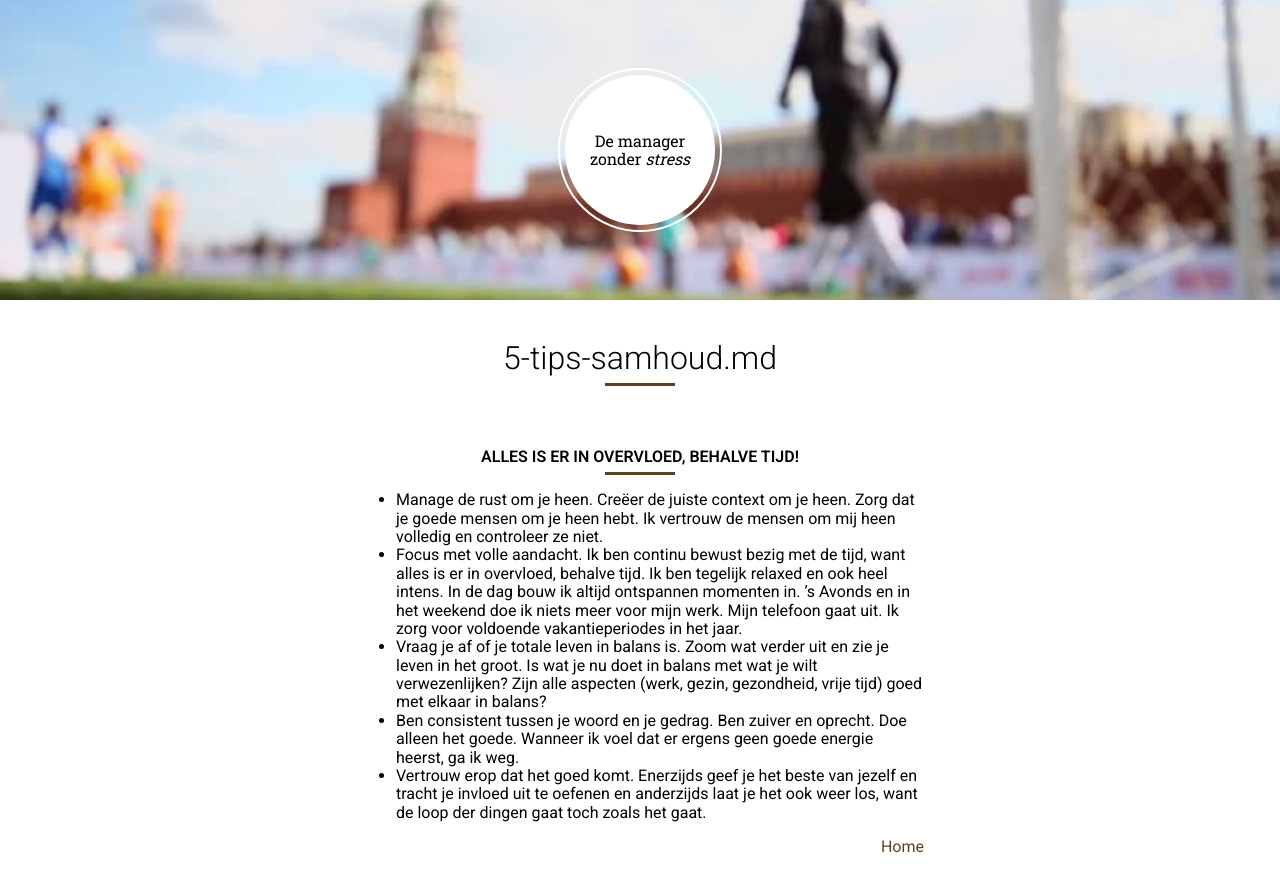
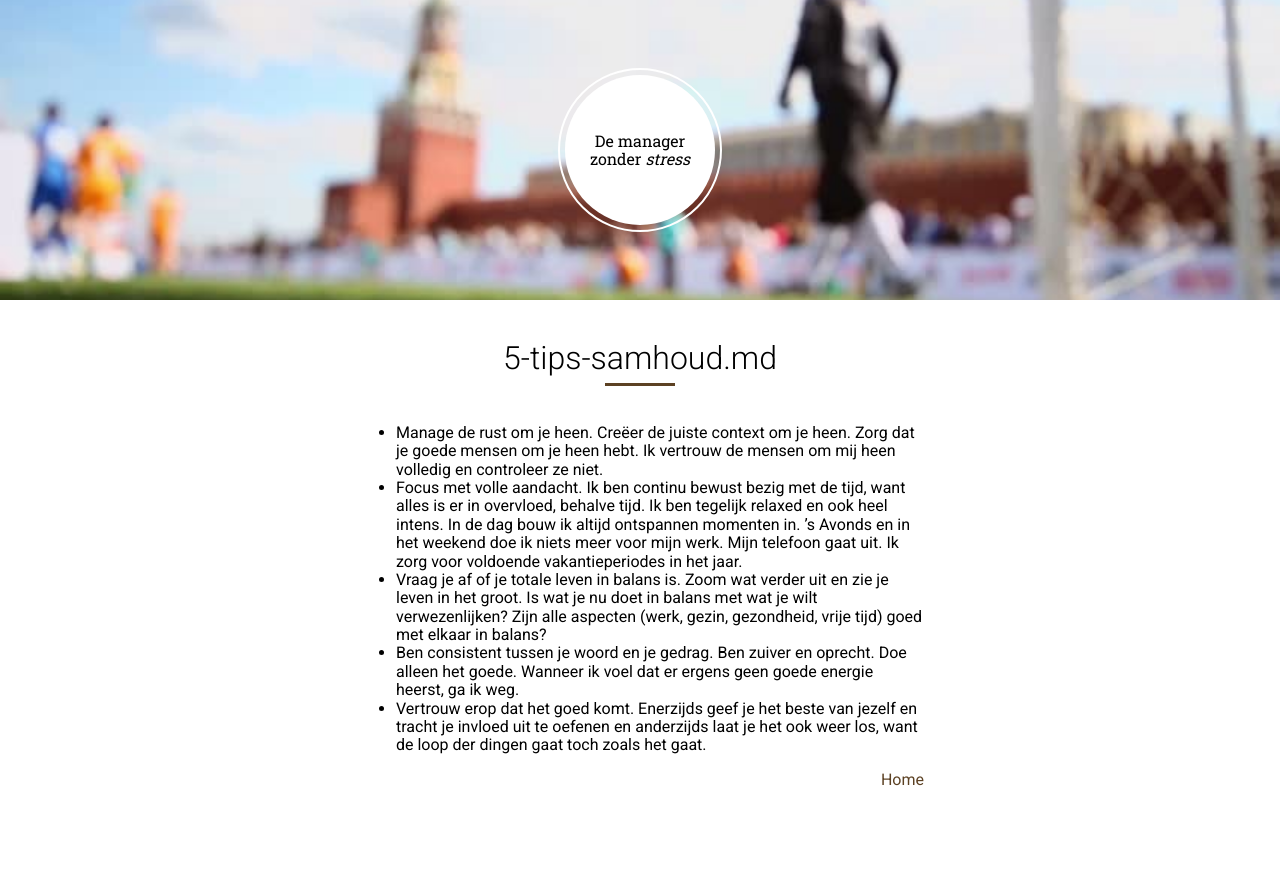
Before and after one commit to nloomans/manager-zonder-stress, a Jekyll site: the page built from 5-tips-samhoud.md, in a window 1280 px wide. Shown: the top 892 px of the page. Built offline with Jekyll 4.4.1, drawn with Linux system fonts in a browser that asks for light colours.

Commit message:
Update 5-tips-samhoud.md

```diff
--- a/5-tips-samhoud.md
+++ b/5-tips-samhoud.md
@@ -1,9 +1,8 @@
 ---
-title: 5 Tips van Salem Samhoud
+name: 5 Tips van Salem Samhoud
 permalink: /5-tips-samhoud/
 layout: manager
 ---
-# Alles is er in overvloed, behalve tijd!
 
 - Manage de rust om je heen. Creëer de juiste context om je heen. Zorg dat je goede mensen om je heen hebt. Ik vertrouw de mensen om mij heen volledig en controleer ze niet.
 - Focus met volle aandacht. Ik ben continu bewust bezig met de tijd, want alles is er in overvloed, behalve tijd. Ik ben tegelijk relaxed en ook heel intens. In de dag bouw ik altijd ontspannen momenten in. ’s Avonds en in het weekend doe ik niets meer voor mijn werk. Mijn telefoon gaat uit. Ik zorg voor voldoende vakantieperiodes in het jaar.
```
